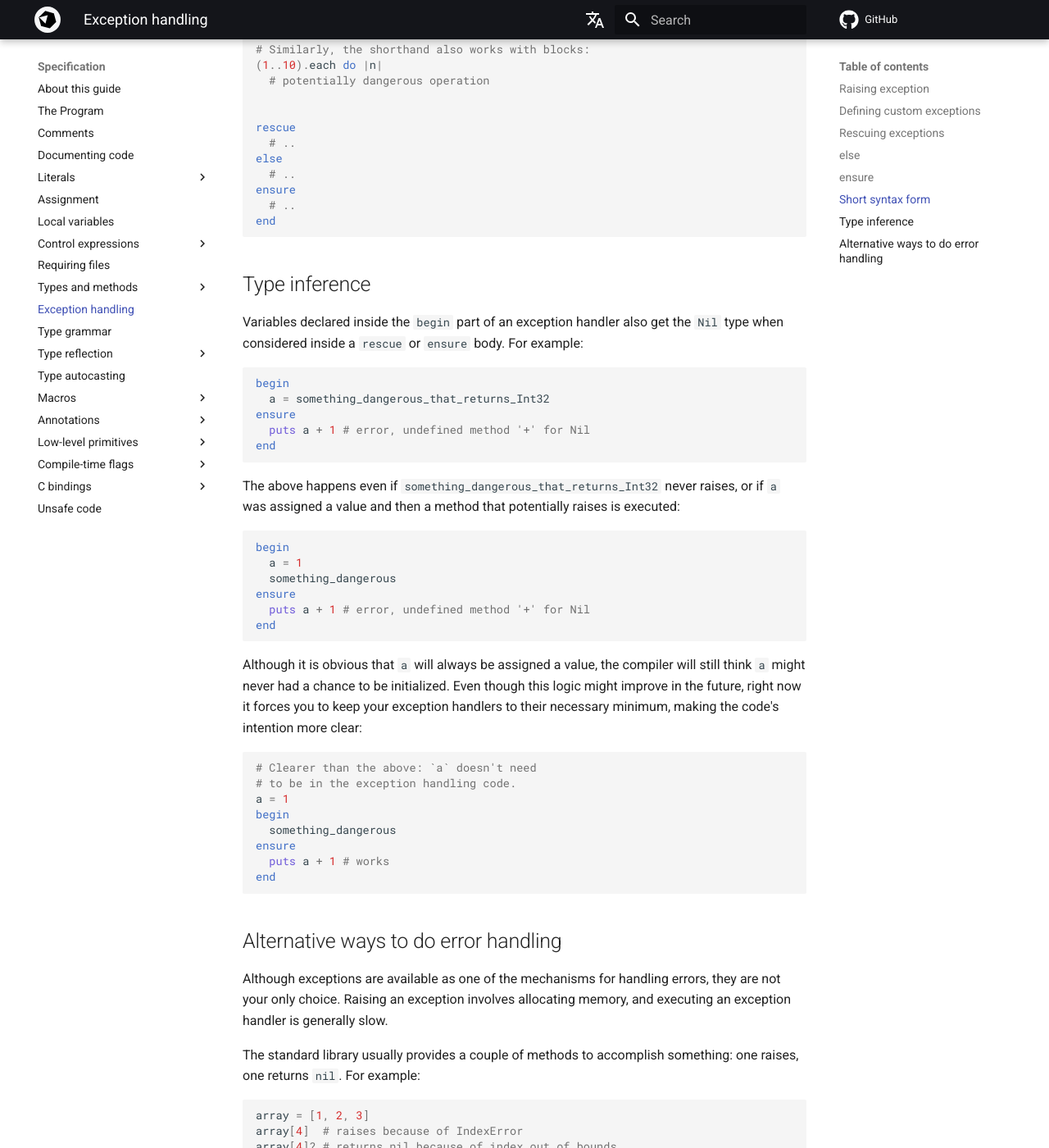
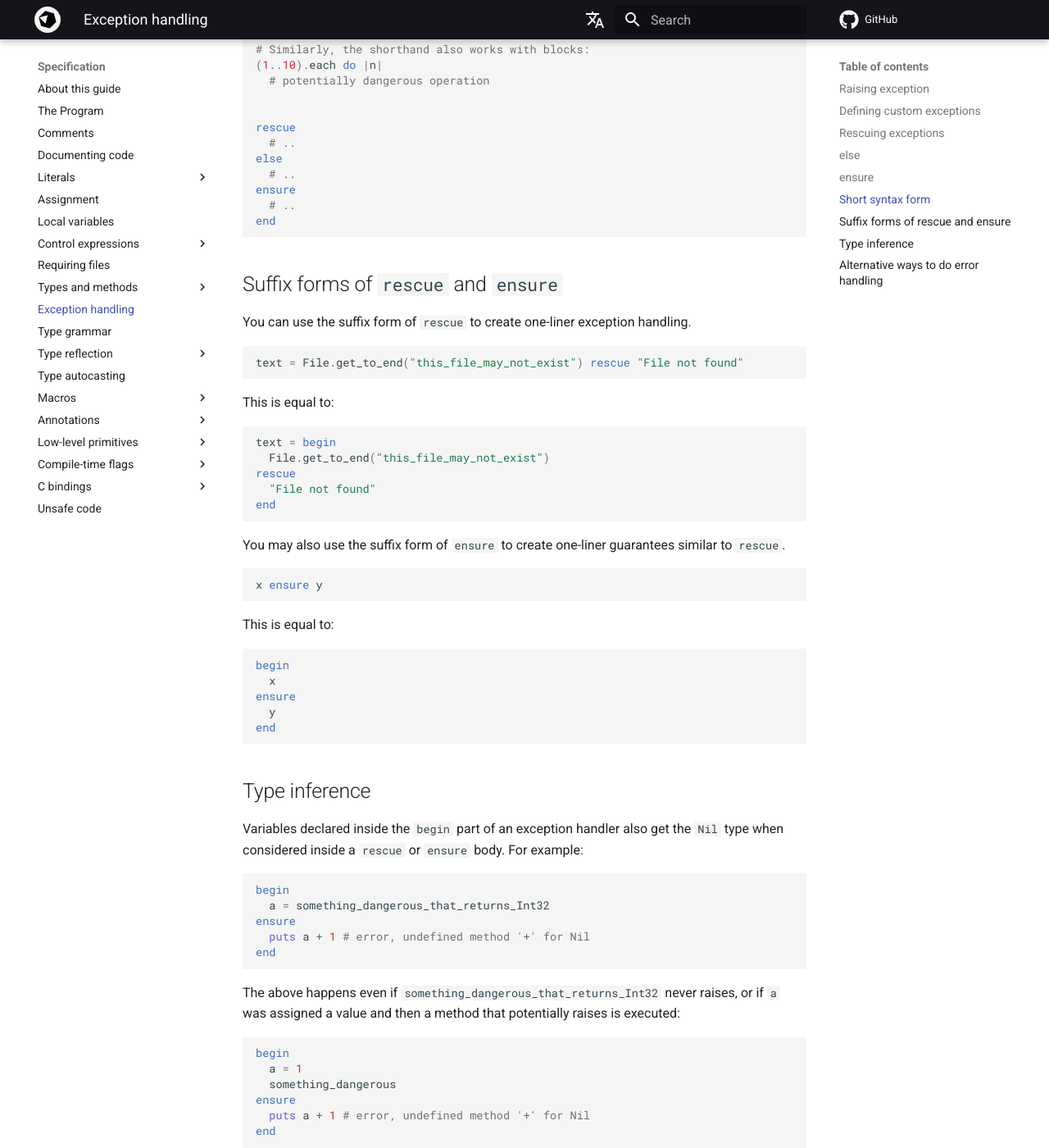
Before and after one commit to crystal-lang/crystal-book, an MkDocs documentation site: the page built from docs/syntax_and_semantics/exception_handling.md, in a window 1280 px wide and 1400 px high, scrolled down 3995 px. Shown: the whole window at 82% size. Built offline with MkDocs 1.6.1 and Material for MkDocs 9.7.7, drawn with Linux system fonts in a browser that asks for light colours; nearby versions of some CDN libraries; library files that are not in the unit come from our copies; comment, search, counter and statistics services are not loaded; the version menu is left out.

Commit message:
Fix issue #803

````diff
--- a/docs/syntax_and_semantics/exception_handling.md
+++ b/docs/syntax_and_semantics/exception_handling.md
@@ -107,6 +107,7 @@ rescue
 end
 ```
 
+
 ## else
 
 An `else` clause is executed only if no exceptions were rescued:
@@ -207,6 +208,38 @@ ensure
 end
 ```
 
+## Suffix forms of `rescue` and `ensure`
+
+You can use the suffix form of `rescue` to create one-liner exception handling.
+
+```crystal
+text = File.get_to_end("this_file_may_not_exist") rescue "File not found"
+```
+
+This is equal to:
+```crystal
+text = begin
+  File.get_to_end("this_file_may_not_exist")
+rescue
+  "File not found"
+end
+```
+
+You may also use the suffix form of `ensure` to create one-liner guarantees similar to `rescue`.
+
+```crystal
+x ensure y
+```
+
+This is equal to:
+```crystal
+begin
+  x
+ensure
+  y
+end
+```
+
 ## Type inference
 
 Variables declared inside the `begin` part of an exception handler also get the `Nil` type when considered inside a `rescue` or `ensure` body. For example:
````
